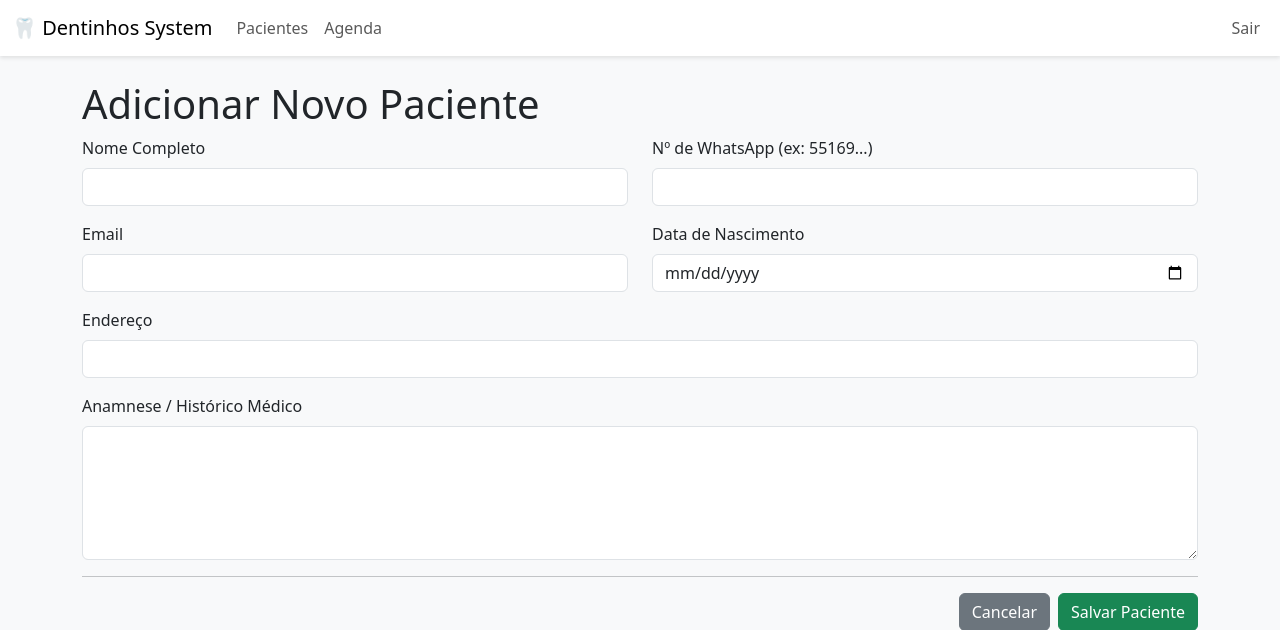
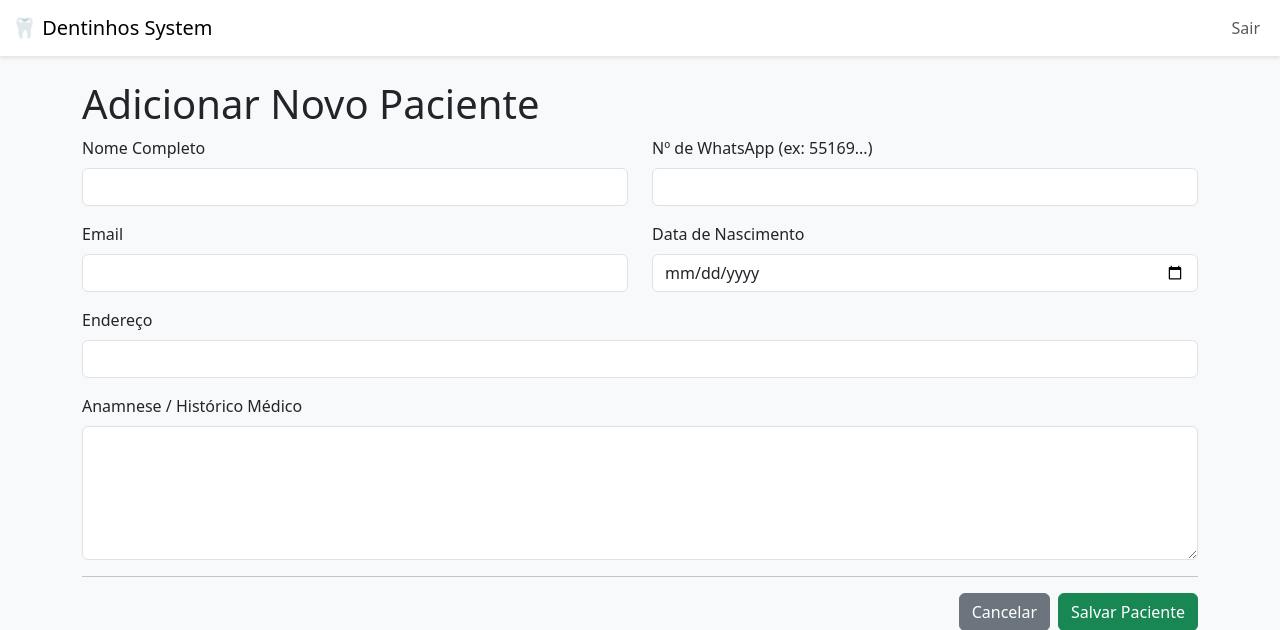
Before and after one commit to dentinhosdeleiteodontologia/dentinhos-whatsapp-bote, a Flask app: page /system/pacientes/novo in a window 1280 px wide. Shown: the top 630 px of the page. Run offline with Flask 3, Linux system fonts and the light colour scheme; a user stored in the database is signed in; some libraries are stand-ins or nearby versions.

Commit message:
Update layout.html

```diff
--- a/src/templates/layout.html
+++ b/src/templates/layout.html
@@ -11,31 +11,26 @@
   </style>
 </head>
 <body>
+  {% if current_user.is_authenticated %}
   <nav class="navbar navbar-expand-lg navbar-light bg-white mb-4">
     <div class="container-fluid">
-      <a class="navbar-brand" href="{{ url_for('system.list_patients') }}">🦷 Dentinhos System</a>
+      <a class="navbar-brand" href="{{ url_for('home') }}">🦷 Dentinhos System</a>
       <button class="navbar-toggler" type="button" data-bs-toggle="collapse" data-bs-target="#navbarNav">
         <span class="navbar-toggler-icon"></span>
       </button>
       <div class="collapse navbar-collapse" id="navbarNav">
-        {% if current_user.is_authenticated %}
         <ul class="navbar-nav me-auto mb-2 mb-lg-0">
-          <li class="nav-item">
-            <a class="nav-link" href="{{ url_for('system.list_patients') }}">Pacientes</a>
-          </li>
-          <li class="nav-item">
-            <a class="nav-link" href="{{ url_for('system.schedule') }}">Agenda</a>
-          </li>
+          <!-- Futuros links do sistema (Pacientes, Agenda) virão aqui -->
         </ul>
         <ul class="navbar-nav">
           <li class="nav-item">
             <a class="nav-link" href="{{ url_for('auth.logout') }}">Sair</a>
           </li>
         </ul>
-        {% endif %}
       </div>
     </div>
   </nav>
+  {% endif %}
 
   <main class="container">
     {% with messages = get_flashed_messages(with_categories=true) %}
```
